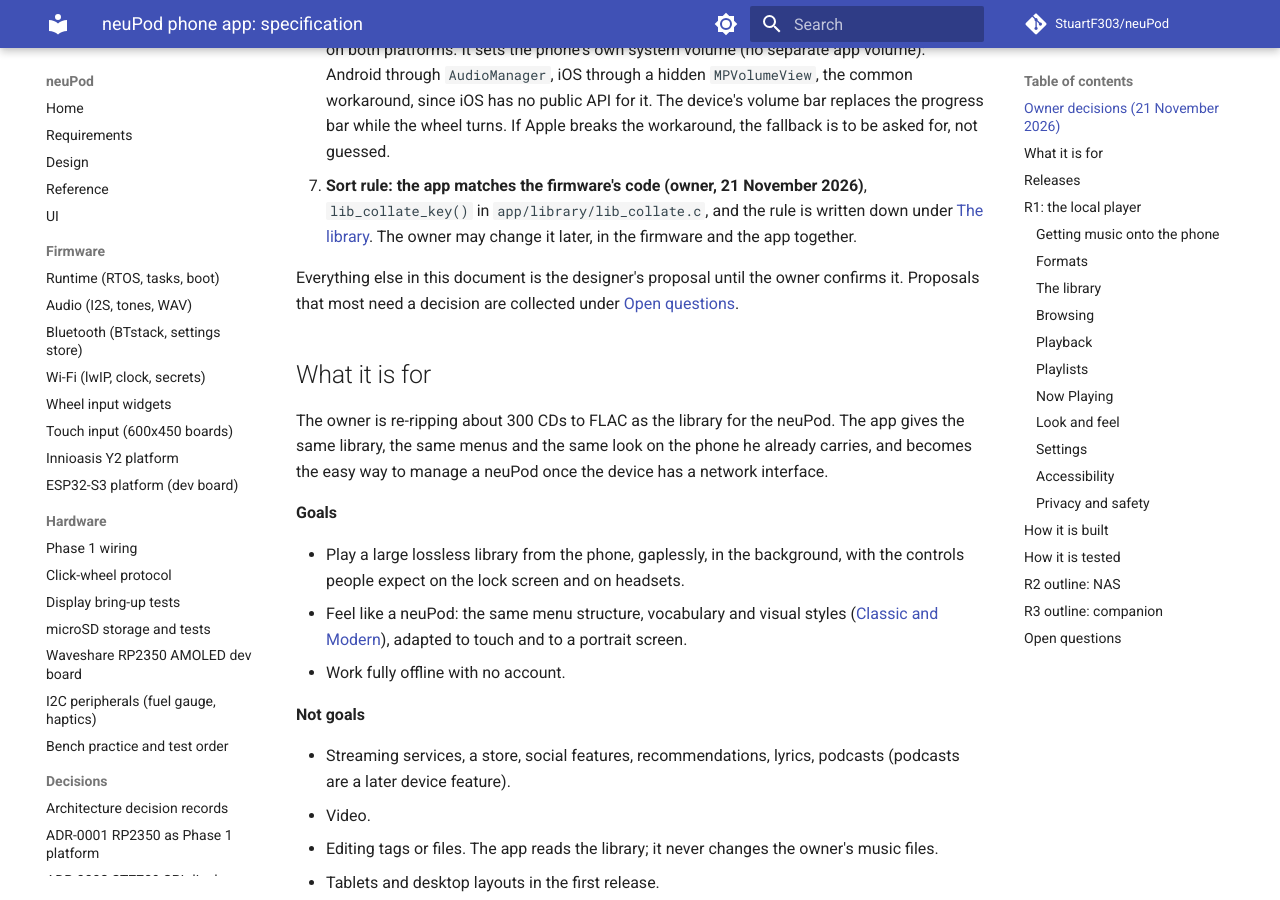
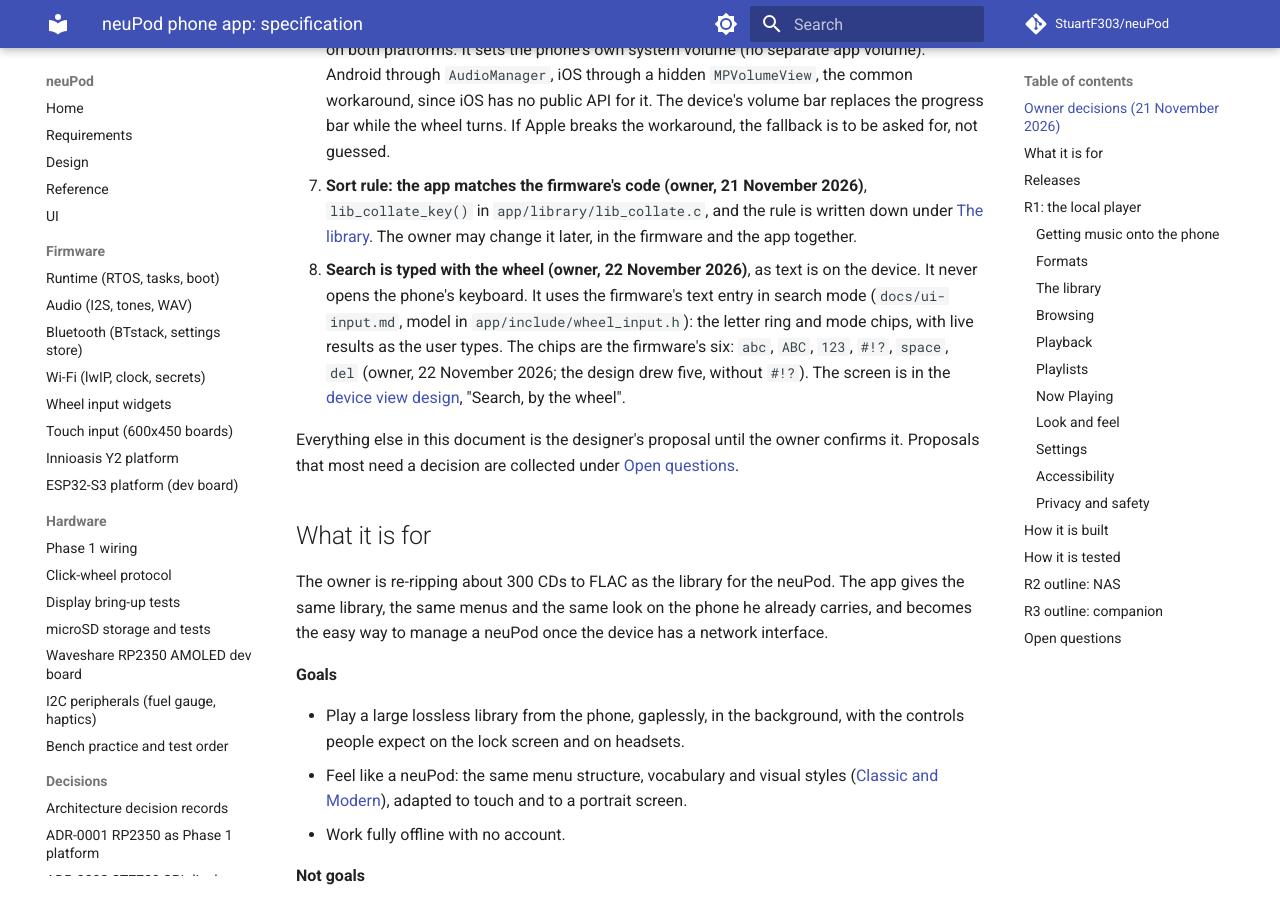
Before and after one commit to StuartF303/neuPod, an MkDocs documentation site: the page built from docs/app/README.md, in a window 1280 px wide and 900 px high, scrolled down 1165 px. Built offline with MkDocs 1.6.1 and Material for MkDocs 9.7.7, drawn with Linux system fonts in a browser that asks for light colours; comment, search, counter and statistics services are not loaded; some of the changed text lies outside the part shown.

Commit message:
docs(app): owner decision 12, Search is typed with the wheel (#108)
* docs(app): owner decision 12, Search is typed with the wheel

Records the decision, replaces the statements that Search opens the phone's keyboard,
and makes the Search item the wheel version with a port of the firmware's letter
ring model. Notes two firmware-vs-design differences for the owner.

Co-Authored-By: Claude Opus 5.5 <noreply@anthropic.com>

* docs(app): mark the design request's keyboard Search as superseded

Co-Authored-By: Claude Opus 5.5 <noreply@anthropic.com>

* docs(app): keep the firmware's #!? chip in Search (owner)

Co-Authored-By: Claude Opus 5.5 <noreply@anthropic.com>

* docs(app): address review of decision 12

Co-Authored-By: Claude Opus 5.5 <noreply@anthropic.com>

---------

Co-authored-by: Stuart Fraser <stuart@wallet.services>
Co-authored-by: Claude Opus 5.5 <noreply@anthropic.com>

```diff
--- a/docs/app/README.md
+++ b/docs/app/README.md
@@ -42,6 +42,11 @@ Status: specification, 21 November 2026. Nothing is built. The working instructi
 11. **Sort rule: the app matches the firmware's code (owner, 21 November 2026)**, `lib_collate_key()` in
     `app/library/lib_collate.c`, and the rule is written down under [The library](#the-library). The owner may change
     it later, in the firmware and the app together.
+12. **Search is typed with the wheel (owner, 22 November 2026)**, as text is on the device. It never opens the phone's
+    keyboard. It uses the firmware's text entry in search mode (`docs/ui-input.md`, model in
+    `app/include/wheel_input.h`): the letter ring and mode chips, with live results as the user types. The chips are the firmware's six: `abc`,
+    `ABC`, `123`, `#!?`, `space`, `del` (owner, 22 November 2026; the design drew five, without `#!?`). The screen is in
+    the [device view design](../design/2026-11-21-app-device-view/README.md), "Search, by the wheel".
 
 Everything else in this document is the designer's proposal until the owner confirms it. Proposals that most need a
 decision are collected under [Open questions](#open-questions).
@@ -135,8 +140,9 @@ The same structure as the device:
 - **Songs:** two lines per row, title over artist and album.
 - **Cover Flow:** albums by artist then year; the centred album opens on tap.
 - **Fast scroll:** a letter index on long lists.
-- **Search**, which the device does not have because it has no keyboard: one field, results grouped as artists, albums
-  and songs, working as the user types.
+- **Search**, typed with the wheel (owner decision 12): the field, the letter ring turned by the wheel with the mode
+  chips under it, and the best matches live as the user types; Play/Pause goes to the full results, grouped as
+  artists, albums and songs, and Menu returns to typing with the text kept. It never opens the phone's keyboard.
 
 Long names end in an ellipsis in lists and scroll as a ticker where the device scrolls them (the focused title on Now
 Playing).
@@ -190,8 +196,8 @@ the same rule as the device: the dominant colour, clamped until white text on it
   the phone's status bar. Its recommendations (the fit, the body finish, direct touch, the phone's status bar shown,
   the large-text tiers, the wordmark) are proposals the owner picks at gate 2; where it offers candidates, both are
   built and switchable. Its Open questions are the owner's.
-- Search, which needs typing, opens the phone's keyboard from a Search item (placement is device view design Open question 11;
-  it sits in the Music menu meanwhile).
+- Search is typed with the wheel's letter ring, never the phone's keyboard (owner decision 12). Its placement is device
+  view design Open question 11; it sits in the Music menu meanwhile.
 - Type is Montserrat (SIL OFL), icons are Lucide (ISC), as on the device. Every third-party asset and package is listed
   on an in-app Licences screen.
 - Feedback follows the device's three places where they translate: a row confirms with a brief flash and a tick; a
```
Also changed, not shown: docs/app/DESIGN-REQUEST-device-view.md (+4 -0 lines), docs/app/PROGRESS.md (+6 -3 lines).
